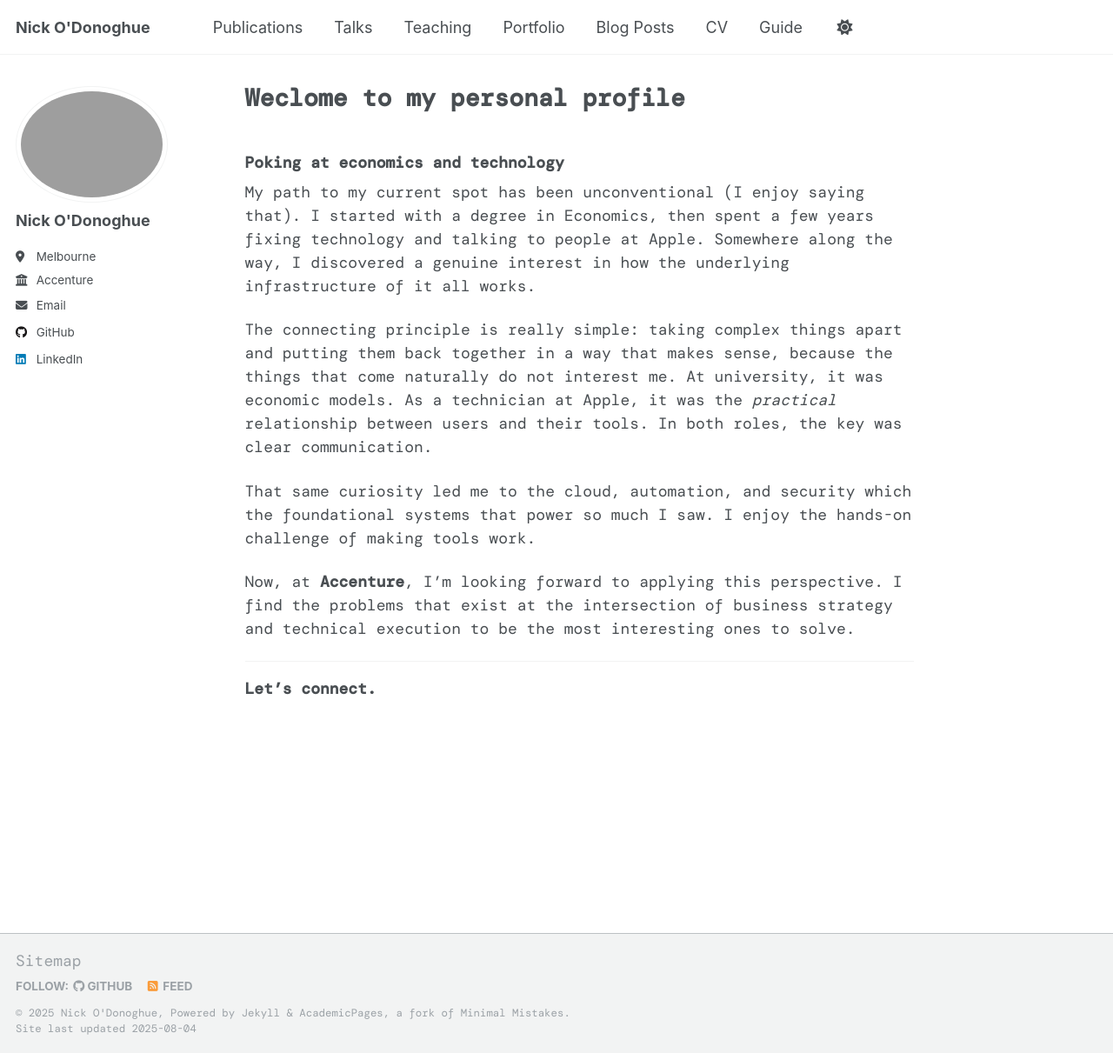
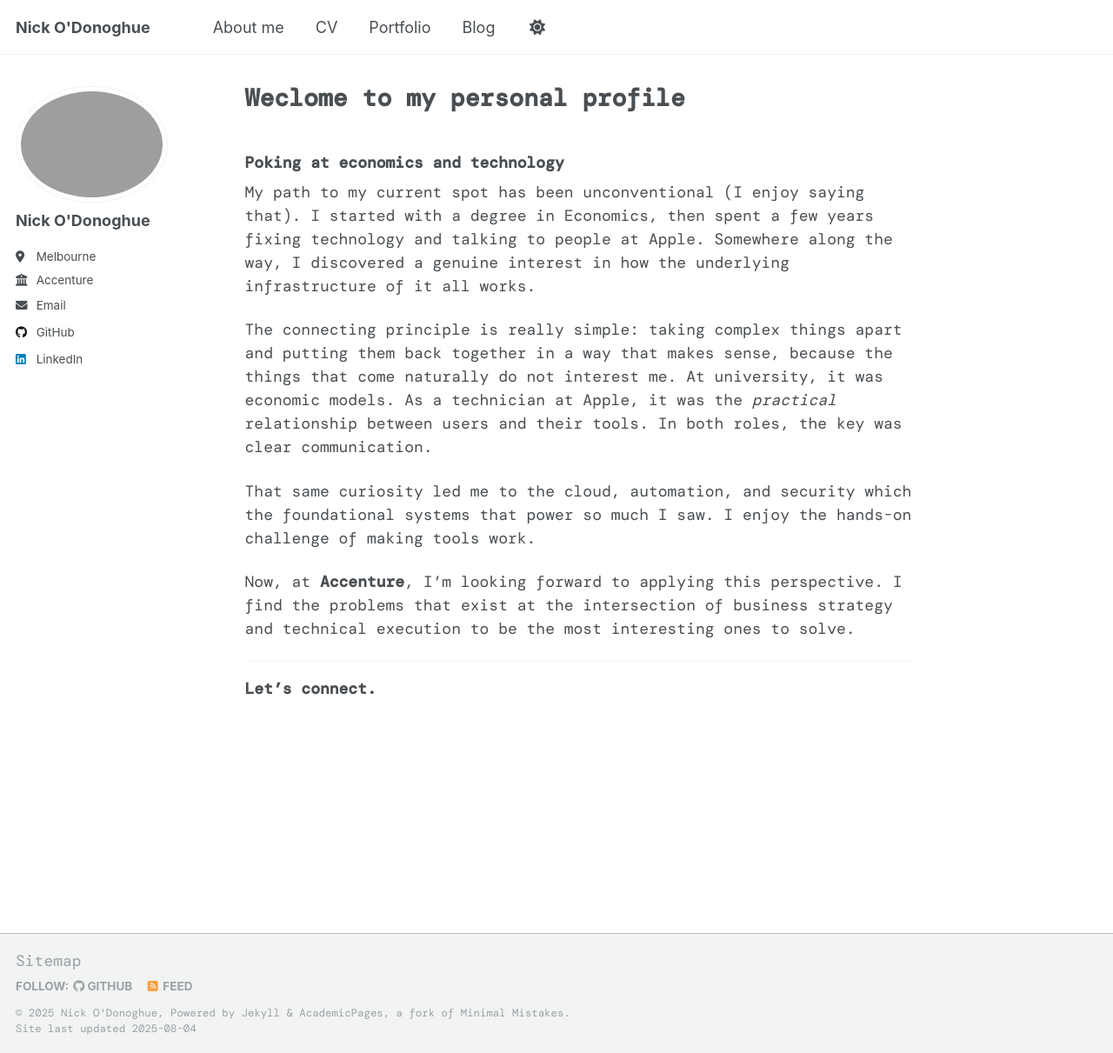
Before and after one commit to nickodonoghue/nickodonoghue.github.io, a Jekyll site: the page built from _pages/about.md, in a window 1280 px wide and 1211 px high. Shown: the whole window at 87% size. Built offline with Jekyll 4.4.1, drawn with Linux system fonts in a browser that asks for light colours; some web fonts are replaced; a script that is not in the unit is left out.

Commit message:
Update navigation.yml to reflect me

```diff
--- a/_data/navigation.yml
+++ b/_data/navigation.yml
@@ -8,26 +8,21 @@
 #      Markdown formatted page while the second is generated using JSON.
 
 main:
-  - title: "Publications"
-    url: /publications/
+  - title: "About me"
+    url: /about-me/
 
-  - title: "Talks"
-    url: /talks/
-
-  - title: "Teaching"
-    url: /teaching/
+  - title: "CV"
+    url: /cv/
 
   - title: "Portfolio"
     url: /portfolio/
 
-  - title: "Blog Posts"
+  - title: "Blog"
     url: /year-archive/
 
-  - title: "CV"
-    url: /cv/
 
   # - title: "CV"
   #   url: /cv-json/
 
-  - title: "Guide"
-    url: /markdown/
+  # - title: "Guide"
+  #   url: /markdown/
```
